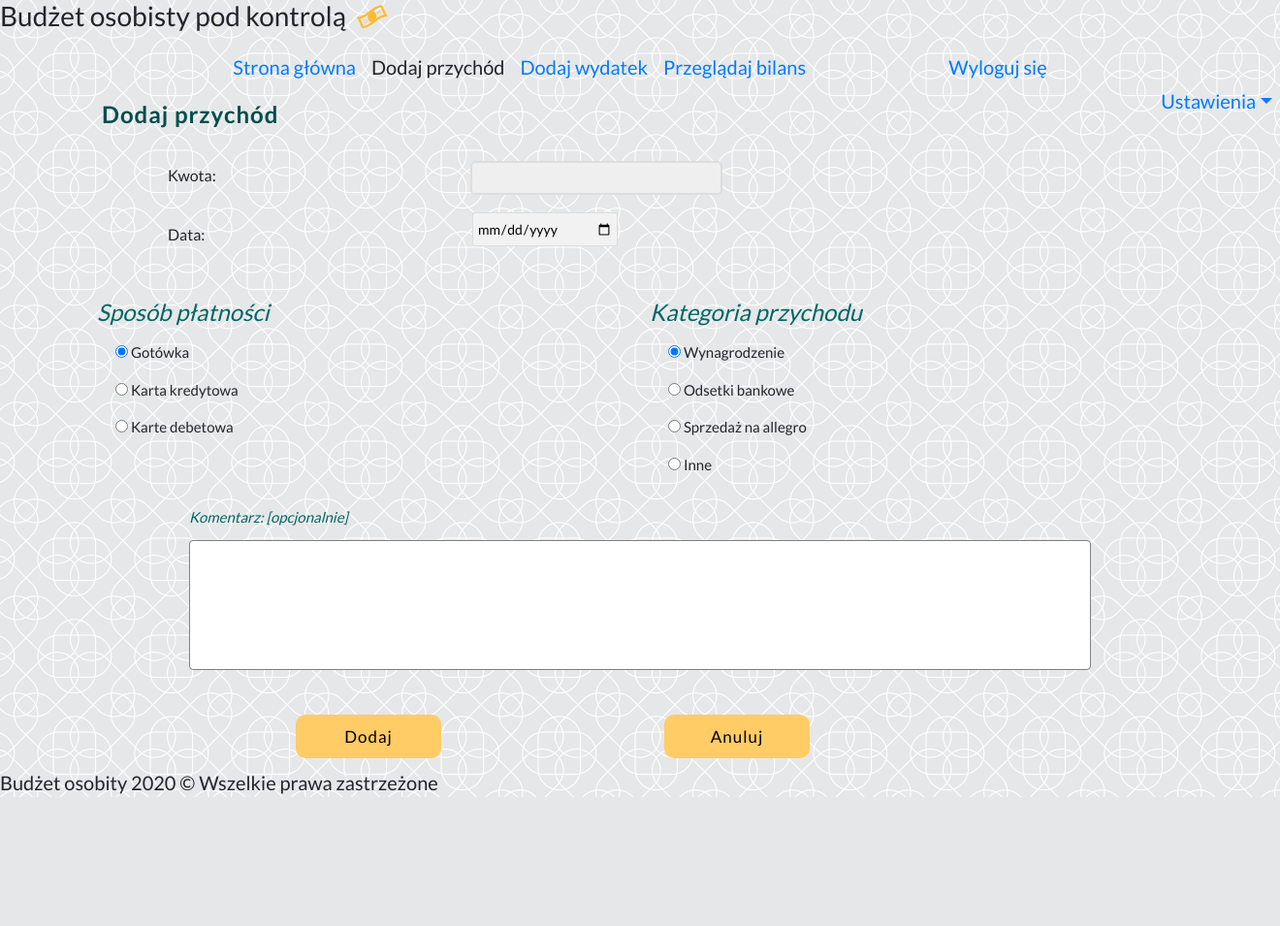
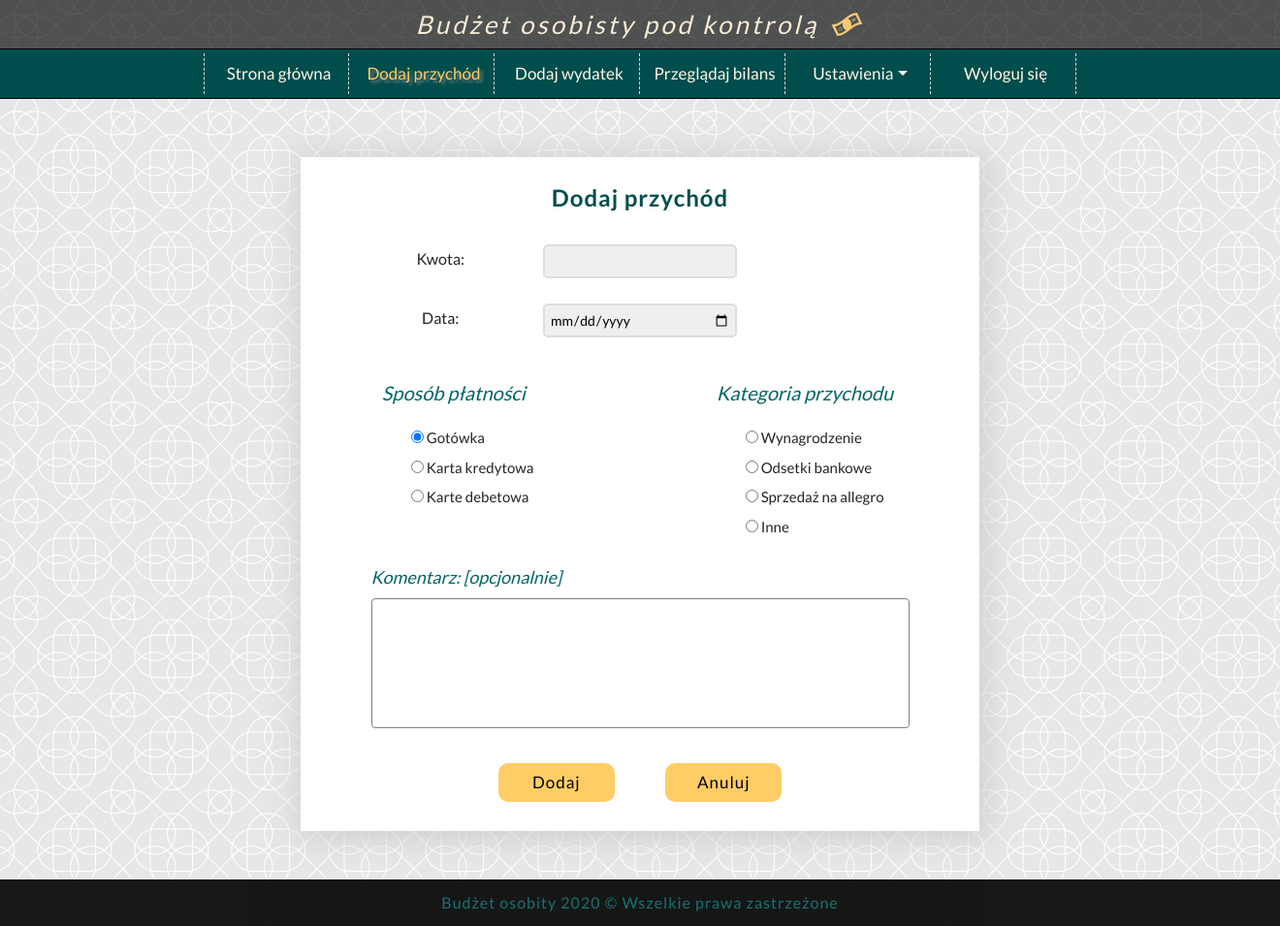
Before and after one commit to ptkontek/Aplikacja-budzet-osobisty, a PHP site: page /przychody.html in a window 1320 px wide. Shown: the whole page at 97% size. Before the commit the page ends 822 px from the top, so only its background shows below. Run offline with PHP 8.4, Linux system fonts and the light colour scheme.

Commit message:
Final version after checked by validator and modify container to background class

```diff
--- a/przychody.html
+++ b/przychody.html
@@ -54,11 +54,13 @@
 
 	<main>
 		<section>
-			<div class="container fluid form">
+			<div class="container">
 				<form>
+					<div class ="row justify-content-center">
+						<div class="col-12 background form">
 							<h4 class="h4 font-weight-bold mt-2 mb-4">Dodaj przychód</h4>
 
-					<div class ="row">
+							<div class="row">
 								<div class ="col-2 col-md-3 mt-2 ml-5 form-group"> <label for="inputAmount" class="row2" > Kwota: </label></div>
 								<div class="col-5 col-sm-4 ml-auto"><input type="text" class="form-control" id="inputAmount" name="amount">
 								</div>
@@ -70,8 +72,8 @@
 								<div class="col-3 col-sm-4"></div>
 							</div>
 
-					<div class ="row mt-3">
-						<div class =" col-8 offset-4 col-md-6 incomes">
+							<div class="row mt-3">
+								<div class ="col-8 offset-4 col-sm-7 offset-sm-5 col-md-5 offset-1 incomes">
 									<fieldset>
 										<legend> Sposób płatności </legend>
 
@@ -82,34 +84,31 @@
 								</div>
 
 
-						<div class ="col-8 offset-4 col-md-6 incomes">
+								<div class ="col-8 offset-4 col-sm-7 offset-sm-5 col-md-5 incomes">
 									<fieldset>
 										<legend> Kategoria przychodu </legend>
 
-								<div class="row"><label> <input type="radio" value="1" name="category" checked> Wynagrodzenie </label></div>
+										<div class="row"><label> <input type="radio" value="1" name="category"> Wynagrodzenie </label></div>
 										<div class="row"><label> <input type="radio" value="2" name="category"> Odsetki bankowe</label></div>
 										<div class="row"><label> <input type="radio" value="3" name="category"> Sprzedaż na allegro </label></div>
 										<div class="row"><label> <input type="radio" value="4" name="category"> Inne </label></div>
 									</fieldset>
+								</div>
 
-						</div>
 								<div class ="col-10 offset-1 form-group incomes">
 									<div class="comment"><label for="comment"> Komentarz:  [opcjonalnie] </label></div>
 									<textarea class="form-control" name="comment" id="comment" rows="5"></textarea>
 								</div>
 
-
-
-						<div class="col-5 col-sm-4 offset-sm-2 offset-1">
+								<div class="col-4 col-md-3 offset-md-3 offset-2">
 									<input type="submit" value="Dodaj"></div>
-						<div class="col-5 col-sm-4">
+								<div class="col-4 col-md-3">
 									<input type="submit" value="Anuluj"></div>
 							</div>
-
-
+						</div>
+					</div>
 				</form>
 			</div>
-
 		</section>
 	</main>
 
--- a/stronaGlowna.html
+++ b/stronaGlowna.html
@@ -60,7 +60,7 @@
 
 			<div class="container">
 				<div class="row text-center">
-					<div class="col-12 opis">
+					<div class="col-12 opis content background">
 						<h2 class="h4 mt-2"> Budżet osobisty </h2>
 						<p> Witaj w aplikacji, która pozwoli Ci w łatwy i przyjemny sposób <strong> zapanować nad Twoim budżetem osobistym</strong>. Dzięki kontroli swoich finansów dowiesz się na co przeznaczasz najwięcej pieniędzy, na czym możesz zaoszczędzić oraz ile odłożyć na przyjemności i rajskie wakacje! <i class="icon-sun"></i> </p>
 						<i class="icon-wallet"></i> <br><br>
--- a/style.css
+++ b/style.css
@@ -1,5 +1,4 @@
-body
-{
+body{
 	/* Background pattern from subtlepatterns.com */
 	background-image: url("img/tlo.png");
 	margin: 0px;
@@ -7,208 +6,224 @@ body
 	font-size: 20px;
 }
 
-h1.logo
-{
+.h3{
 	font-style: italic;
 	width: 100%;
 	height: 50px;
 	margin: 0px;
 	background-color: black;
-	font-size: 26px;
 	color: #ffeecc;
 	text-align: center;
 	padding: 10px 0px 0px 0px;
 	letter-spacing: 3px;
 	cursor:default;
 	opacity: 0.65;
-
-
+	font-size:26px;
 }
 
-.content
-{
+.background{
+	margin-top: 60px;
+	padding: 20px;
 	background-color: white;
-	width: 700px;
-	padding: 20px;
-	margin-left: auto;
-	margin-right: auto;
-	margin-top: 60px;
 	text-align: center;
 	-webkit-box-shadow: 3px 3px 30px 5px rgba(204,204,204,0.9);
 	-moz-box-shadow: 3px 3px 30px 5px rgba(204,204,204,0.9);
 	box-shadow: 3px 3px 30px 5px rgba(204,204,204,0.9);
-	cursor:default
 }
 
-.one
-{
-	width: 400px;
-	padding:0 ;
+@media (max-width: 767.98px) {
+.nav-item{
+	border-right: none;
+	border-top: 1px dashed #ffeecc;
 }
 
-.two
-{
-	width: 380px;
-	padding:20px 10px;
-	margin-top:20px;
+.nav-item:first-child{
+	border-left: none;
 }
 
-h4
-{
-	color: #004d4d;
-	letter-spacing: 1px;
-	margin-top: 10px;
+.dropdown-menu{
+	text-align:center;
 }
 
-#topnav
-{
-	background-color: #004d4d;
-	text-align: center;
-	width: 100%;
-	border-top: 1px solid #000;
-	border-bottom: 1px solid #000;
-
+.nav-item{
+	font-size: 17px;
 }
 
-.menu
-{
-	list-style-type: none;
-	margin: 0;
-	padding: 0;
-	font-size: 17px;
-	height: 45px;
-	line-height: 200%;
+.h3{
+	font-size: 24px;
+}
 }
 
-.menu > li
-{
-	display: inline-block;
-	padding: 0;
-	margin: 0;
+@media (min-width: 768px) {
+.nav-item{
 	border-right: 1px dashed #d9d9d9;
-	width: 150px;
-	line-height: 45px;
 }
 
-.menu a
-{
-	color: #fff7e6;
-	text-decoration: none;
-}
-
-.menu > li:first-child
-{
+.nav-item:first-child{
 	border-left: 1px dashed #d9d9d9;
 }
 
-.menu > li:hover
-{
-	cursor: pointer;
-	color: #0a2b42;
+.nav-link{
+	font-size: 16px;
+}
+.nav-item{
+	padding-left:5px;
+}
+.nav-item:first-child{
+	border-left: none;
+}
+.nav-item:last-child{
+	border-right:none;
+}
+.dropdown-item{
+	padding-left:2px;
+	padding-right:2px;
+}
 }
 
-.menu > li > ul > li:hover
-{
-	cursor: pointer;
-	color: #0a2b42;
-	opacity: 0.9;
-
+@media (min-width: 992px) {
+.nav-link{
+	font-size: 17px;
+}
+.nav-item{
+	border-right: 1px dashed #d9d9d9;
+	width: 150px;
 }
 
-.menu > li:hover > a
-{
+.nav-item:first-child{
+	border-left: 1px dashed #d9d9d9;
+}
+.nav-item:last-child{
+	border-right: 1px dashed #d9d9d9;
+}
+.form{
+		max-width: 700px;
+	}
+}
+
+@media (max-width: 1199.98px) {
+.h4{
+		font-size:22px;
+	}
+p{
+		font-size:18px;
+}
+}
+
+
+@media (min-width: 1200px) {
+.container{
+	max-width: 1000px;
+}
+}
+
+.h4{
+	color: #004d4d;
+	letter-spacing: 1px;
+}
+
+.navbar{
+	background-color: #004d4d;
+	text-align: center;
+	border-bottom: 1px solid #000;
+	border-top: 1px solid #000;
+	text-align:center;
+}
+
+.nav-link{
+	color: #fff7e6;
+}
+
+.nav-link:focus,
+.nav-link:hover{
 	color: #ffcc66;
 }
 
-.menu > li > ul > li:hover > a
-{
-	color: #000;
+.nav-item:hover{
+	cursor: pointer;
 }
 
-.menu > li > ul
-{
-	list-style-type: none;
-	padding: 0px;
-	margin: 0;
-	height: 30px;
-	display: none;
-	font-size: 14px;
-	position: absolute;
-	width: 150px;
-
-}
-
-.menu > li:hover > ul
-{
-	display: block;
-}
-
-.menu > li > ul > li
-{
-	background-color: #ffcc66;
-	position: relative;
-	z-index: 100;
-}
-
-.menu >.active,
-.menu >.active:hover
-
-{
+.nav-item.active,
+.nav-item.active:hover{
 	color: #ffcc66;
 	text-shadow: 3px 3px 3px grey;
 	cursor: default;
 	background-color:#004d4d;
 }
 
-.user
-{
-	width: 180px;
+.dropdown-menu{
+	font-size: 14px;
+	background-color: #ffcc66;
+	text-align:center;
+	opacity: 0.95;
+}
+
+.dropdown-item{
+	color: white;
+}
+
+.dropdown-item:hover{
+	background-color: #ffcc66;
+	cursor: pointer;
+	color: #0a2b42;
+
+}
+.dropdown-divider{
+	border: 0.5px solid #ffeecc;
+}
+
+.navbar-toggler:focus{
+	outline:none;
+}
+
+.navbar-toggler{
+	border: 1px solid #ffeecc;
+	width: 50px;
+	height: 40px;
+}
+
+.navbar-toggler:focus{
+	margin-bottom: 4px;
+}
+
+.navbar-toggler-icon{
+	width: 100%;
 	float: left;
-	padding: 10px;
+	height: 3px;
+	background-color: #ffc34d;
+	margin-top: 3px;
+	margin-bottom: 3px;
+}
+
+.user{
+	padding: 20px;
 	margin: 0;
 }
 
-.user:hover
-{
+.user:hover{
 	background-color: #f2f2f2;
 	cursor: pointer;
 }
-.user a
-{
+.user a{
 	 text-decoration: none;
 	 color: #8c8c8c;
 }
 
-.user:hover > a
-{
+.user:hover > a{
 	color: #008080;
 }
 
-.column1
-{
-	width:80px;
-	height:40px;
-	float:left;
+.column1{
 	font-size: 16px;
-	padding-top: 13px;
+	padding-top: 12px;
+	margin:0;
 	color: #004d4d;
-
 }
 
-.column2
-{
-	width:300px;
-	height:40px;
-	float:left;
-}
-
-
-
+input[type=date],
 input[type=text],
 input[type=password],
-input[type=email]
-{
-	width: 260px;
+input[type=email]{
 	background-color: #efefef;
 	color: black;
 	border: 2px solid #ddd;
@@ -220,11 +235,8 @@ input[type=email]
 	margin-top: 10px;
 }
 
-input[type=date],
 .incomes input[type=text],
-.expenses input[type=text]
-{
-	width: 150px;
+.expenses input[type=text]{
 	background-color: #f2f2f2;
 	color: black;
 	border: 1px solid #ddd;
@@ -239,8 +251,7 @@ input[type=date],
 input[type=text]:focus,
 input[type=password]:focus,
 input[type=email]:focus,
-input[type=date]:focus
-{
+input[type=date]:focus{
 	-webkit-box-shadow: 0px 0px 4px 1px rgba(96,64,32,0.8);
 	-moz-box-shadow: 0px 0px 4px 1px rgba(96,64,32,0.8);
 	box-shadow: 0px 0px 4px 1px rgba(96,64,32,0.8);
@@ -248,9 +259,16 @@ input[type=date]:focus
 	color: black;
 }
 
+.btn {
+	background-color: #004d4d;
+	font-size:18px;
+	color: white;
+	border: none;
+	border-radius: 8px;
+	letter-spacing: 1px;
+}
 
-input[type=button]
-{
+input[type=button]{
 	width: 200px;
 	background-color: #004d4d;
 	font-size:18px;
@@ -264,15 +282,14 @@ input[type=button]
 	outline: none;
 }
 
-input[type=submit]
-{
-	width: 150px;
+input[type=submit]{
+	width: 120px;
 	background-color: #ffcc66;
 	font-size:17px;
 	color: black;
-	padding: 10px 10px;
+	padding: 7px;
 	margin: 10px;
-	margin-top: 20px;
+	margin-top: 10px;
 	border: none;
 	border-radius: 10px;
 	cursor: pointer;
@@ -281,56 +298,65 @@ input[type=submit]
 }
 
 input[type=submit]:focus,
-input[type=button]:focus
-{
+input[type=button]:focus,
+.btn:focus,#dropdownMenuButton:focus{
 	-webkit-box-shadow: 0px 0px 15px 5px rgba(204,204,204,0.9);
 	-moz-box-shadow: 0px 0px 15px 5px rgba(204,204,204,0.9);
 	box-shadow: 0px 0px 15px 5px rgba(204,204,204,0.9);
+	outline:none;
 }
 
 input[type=submit]:hover,
-input[type=button]:hover
+input[type=button]:hover,
+.btn:hover
 {
 	background-color: #ffc34d;
 }
 
-legend
+#dropdownMenuButton
 {
+  background-color: #ffc34d;
+  color: black;
+  padding: 12px;
+  font-size: 16px;
+  border-radius: 4px;
+  border: 1px solid #ffeecc;
+}
+
+legend{
 	color: #006666;
 	font-style: italic;
+	font-size:22px;
+	margin-left:40px;
+	margin-bottom:20px;
 }
 
-#comment
-{
+#comment{
 	resize: none;
 	border: 1px solid grey;
 	box-sizing: border-box;
-	margin-top:4px;
 }
 
-#comment:focus
-{
-	outline:none;
+#comment:focus{
+	border:none;
 }
 
-.comment
-{
+.comment{
 	font-style: italic;
-	font-size: 15px;
+	font-size: 18px;
 	color: #006666;
 }
 
-.sticky
-{
+.sticky{
 	width: 100%;
 	position: fixed;
+	left: 0;
 	left: 0;
 	top: 0;
 	z-index: 100;
 }
 
-.ikon
-{
+.ikon{
 	margin-top: 10px;
 	margin-left: auto;
 	margin-right: auto;
@@ -339,148 +365,59 @@ legend
 }
 
 .incomes,
-.expenses
-{
-
-	width: 500px;
+.expenses{
 	padding: 10px;
-	font-size: 17px;
 	text-align: left;
 	margin-left: auto;
 	margin-right: auto;
+
 }
 
-fieldset .row
-{
-	padding: 4px;
-	margin-left: 15px;
+fieldset .row{
+	margin-right: 40px;
+	margin-left: 50px;
 	font-size: 15px;
 }
+input[type=radio]{
+	margin-left:20px;
+}
 
-.row2
-{
+legend{
+	font-size: 20px;
+}
+
+.row2{
 	font-size: 16px;
 	margin-right: 10px;
 	margin-left: 20px;
 }
 
-.dropbtn
-{
-  background-color: #ffc34d;
-  color: black;
-  padding: 14px;
-  font-size: 16px;
-  border: none;
-  cursor: pointer;
-  border-radius: 3px;
-  border: 2px solid #ffeecc;
+.tab{
+	font-size: 16px;
 }
 
-.dropdown
-{
-  position: relative;
-  display: inline-block;
-  left: 350px;
-  top: 35px;
+thead{
+	background-color: #ffcc66;
 }
 
-.dropdown-content
-{
-  display: none;
-  position: absolute;
-  background-color:#ffd480;
-  min-width: 170px;
-  z-index: 1;
-  list-style-type: none;
-  padding: 0px;
-  margin: 0;
-  display: none;
-  border-radius: 3px;
-  left:0;
-  top: 48px;
-  border-radius: 8px;
-  border: 2px solid #ffeecc;
+tbody{
+	background-color: #f5f5f0;
+
 }
-
-.dropdown-content a
-{
-  color: black;
-  padding: 12px;
-  text-decoration: none;
-  display: block;
-  min-width: 120px;
-  font-size: 14px;
-}
-
-/* Change color of dropdown links on hover */
-.dropdown-content a:hover,
-.dropdown-content >.active,
-.dropdown-content >.active a
-{
-	background-color: #ffbb33;
-	color: #ffeecc;
-	font-size:15px;
-	border-radius: 8px;
+th, td{
+	border: 4px solid white;
+	min-width:160px;
 
 }
 
-/* Show the dropdown menu on hover */
-.dropdown:hover .dropdown-content
-{
-  display: block;
-  opacity: 0.9;
-}
-
-.dropdown:hover .dropbtn
-{
-	background-color: #ffbb33;
-}
-.tab
-{
-	float: left;
-	width: 380px;
-	text-align:center;
-	padding: 10px;
-	font-size: 16px;
-}
-
-.table
-{
-	text-align:center;
-	width:350px;
-	margin-left:16px;
-	margin-right:16px;
-}
-
-thead
-{
-	background-color: #ffcc66;
-}
-
-tbody
-{
-	background-color: #f5f5f0;
-}
-
-th, td
-{
-	border: 1px solid white;
-	padding: 7px;
-	min-width:160px;
-	border-radius: 8px;
-
-}
-
-.outcome
-{
+.outcome{
 	clear:both;
 	text-align: left;
 	font-size: 17px;
 	padding-left:30px;
 }
 
-.score
-{
+.score{
 	font-size: 17px;
 	background-color:  #ffcc66;
 	float: left;
@@ -488,19 +425,16 @@ th, td
 	margin-left:10px;
 	border-radius: 8px;
 	border: 1px solid black;
-
 }
 
-#chartContainer
-{
+#chartContainer{
 	margin-top:40px;
 	width: 100%;
 	height:450px;
 
 }
 
-#footer
-{
+.footer{
 	margin-top: 50px;
 	background-color: black;
 	color: #006666;
```
Also changed, not shown: Logowanie.html (+20 -23 lines), index.html (+27 -28 lines), wydatki.html (+10 -7 lines). Lines whose indentation alone changed are shown as unchanged.
